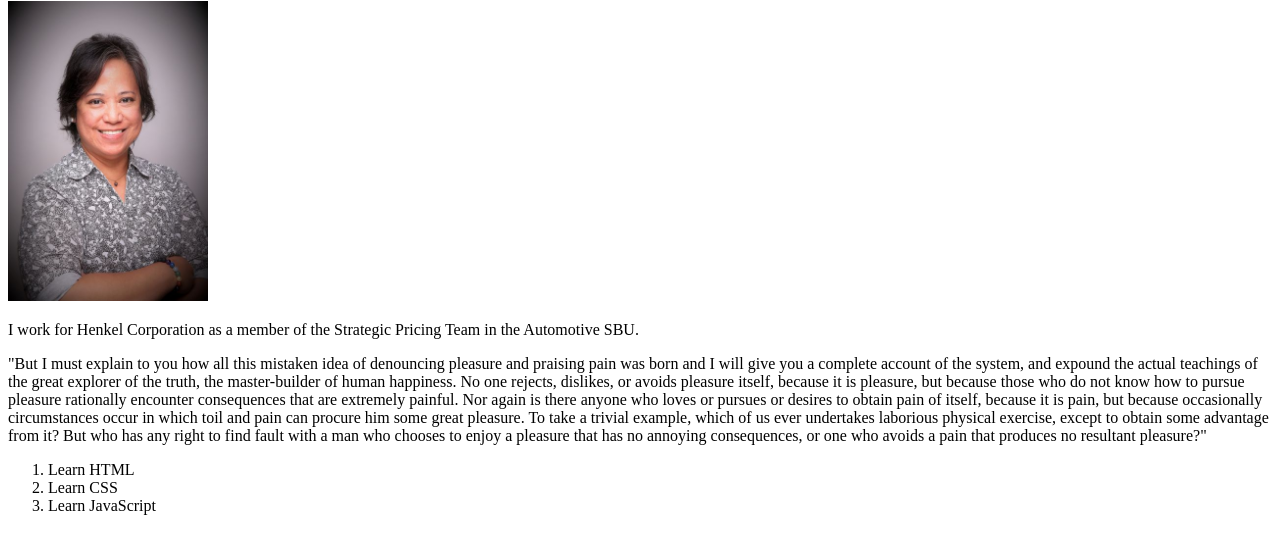
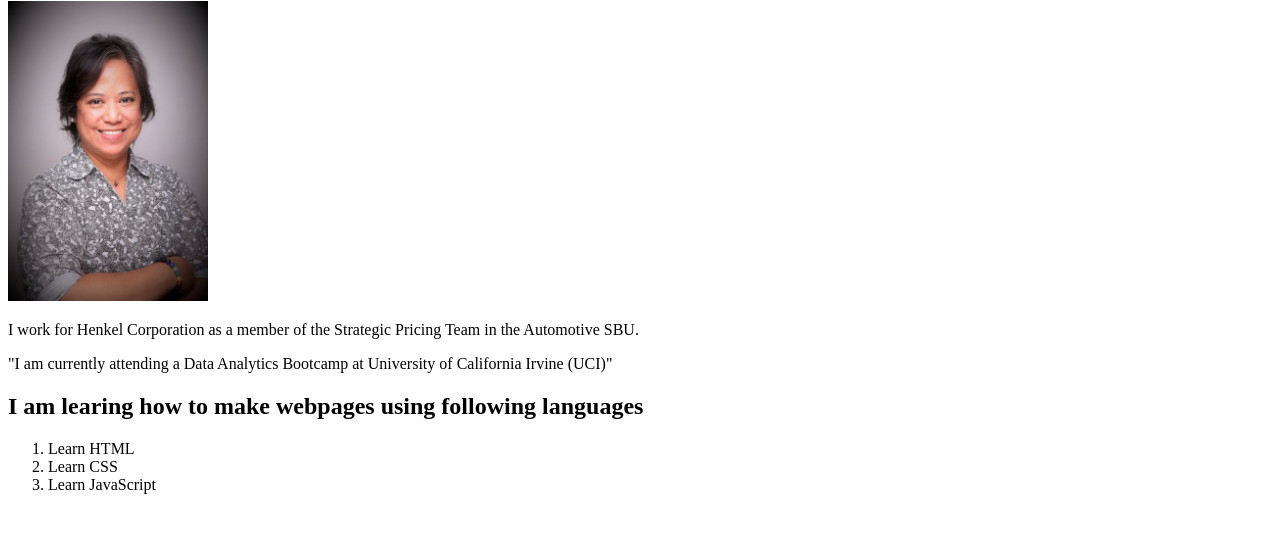
Before and after one commit to mafgliane/mafgliane.github.io, a plain HTML site: page index.html in a window 1280 px wide. Shown: the part 79-632 px from the top of the page. Drawn offline with Linux system fonts and the light colour scheme.

Commit message:
final html file

```diff
--- a/index.html
+++ b/index.html
@@ -11,8 +11,9 @@
 <img width="200" src="FrancesG.JPG" alt="My Profile Pic">
 
 <p>I work for Henkel Corporation as a member of the Strategic Pricing Team in the Automotive SBU.</p>
-<p>"But I must explain to you how all this mistaken idea of denouncing pleasure and praising pain was born and I will give you a complete account of the system, and expound the actual teachings of the great explorer of the truth, the master-builder of human happiness. No one rejects, dislikes, or avoids pleasure itself, because it is pleasure, but because those who do not know how to pursue pleasure rationally encounter consequences that are extremely painful. Nor again is there anyone who loves or pursues or desires to obtain pain of itself, because it is pain, but because occasionally circumstances occur in which toil and pain can procure him some great pleasure. To take a trivial example, which of us ever undertakes laborious physical exercise, except to obtain some advantage from it? But who has any right to find fault with a man who chooses to enjoy a pleasure that has no annoying consequences, or one who avoids a pain that produces no resultant pleasure?"</p>
+<p>"I am currently attending a Data Analytics Bootcamp at University of California Irvine (UCI)"</p>
 
+<h2>I am learing how to make webpages using following languages</h2>
 <ol>
   <li>Learn HTML</li>
   <li>Learn CSS</li>
```
